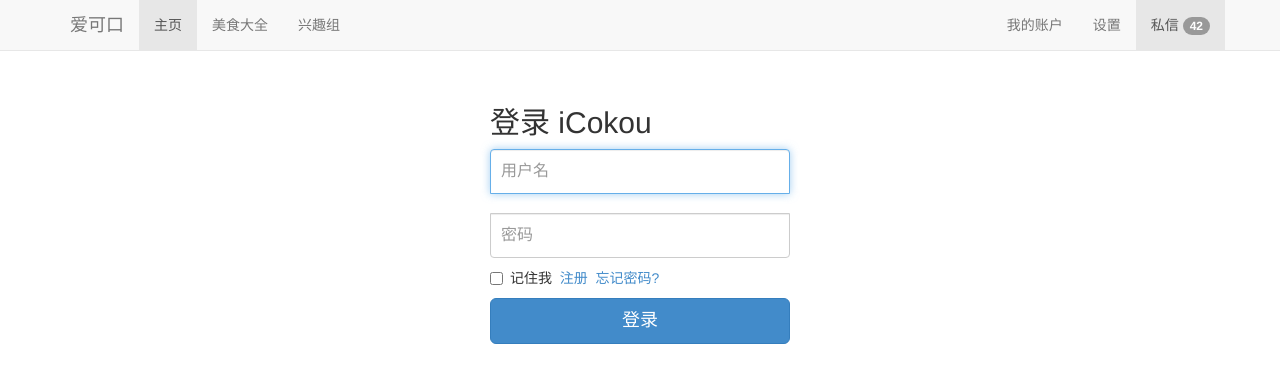
After one commit to alanshi/icokou, a Django app: page /passport/login in a window 1280 px wide. The commit adds this page. Shown: the top 383 px of the page. Run offline with Django 3.2, Linux system fonts and the light colour scheme; some libraries are stand-ins or nearby versions.

Commit message:
Add ????,??????,css?????url??

```diff
--- /dev/null
+++ b/icokou/static/css/signin.css
@@ -0,0 +1,36 @@
+
+
+.form-signin {
+  max-width: 330px;
+  padding: 15px;
+  margin: 0 auto;
+}
+.form-signin .form-signin-heading,
+.form-signin .checkbox {
+  margin-bottom: 10px;
+}
+.form-signin .checkbox {
+  font-weight: normal;
+}
+.form-signin .form-control {
+  position: relative;
+  font-size: 16px;
+  height: auto;
+  padding: 10px;
+  -webkit-box-sizing: border-box;
+     -moz-box-sizing: border-box;
+          box-sizing: border-box;
+}
+.form-signin .form-control:focus {
+  z-index: 2;
+}
+.form-signin input[type="email"] {
+  margin-bottom: -1px;
+  border-bottom-left-radius: 0;
+  border-bottom-right-radius: 0;
+}
+.form-signin input[type="password"] {
+  margin-bottom: 10px;
+  border-top-left-radius: 0;
+  border-top-right-radius: 0;
+}
--- a/icokou/templates/base.html
+++ b/icokou/templates/base.html
@@ -9,6 +9,7 @@
         <meta name="author" content="">
         <link rel="shortcut icon" href="/static/img/favicon.ico">
         <link href="{{STATIC_URL}}css/bootstrap.css" rel="stylesheet">
+        <link href="{{STATIC_URL}}css/signin.css" rel="stylesheet">
         <!-- HTML5 Shim and Respond.js IE8 support of HTML5 elements and media queries -->
         <!-- WARNING: Respond.js doesn't work if you view the page via file:// -->
         <!--[if lt IE 9]>
--- /dev/null
+++ b/icokou/templates/passport/login.html
@@ -0,0 +1,22 @@
+{% extends "base.html" %}
+{% block title %}登录{% endblock %}
+
+{% block content %}
+
+    <div class="container">
+        <form class="form-signin" role="form">
+            <h2 class="form-signin-heading">登录 iCokou</h2>
+            <input type="email" class="form-control" placeholder="用户名" required autofocus>
+            <br/>
+            <input type="password" class="form-control" placeholder="密码" required>
+            <label class="checkbox">
+              <input type="checkbox" value="remember-me"> 记住我
+              &nbsp;<a href="#">注册</a>
+              &nbsp;<a href="#">忘记密码?</a>
+            </label>
+            <button class="btn btn-lg btn-primary btn-block" type="submit">登录</button>
+        </form>
+
+    </div>
+
+{% endblock %}
--- a/icokou/urls.py
+++ b/icokou/urls.py
@@ -11,6 +11,7 @@ urlpatterns = patterns('',
     (r'^$', 'recommendSystem.views.views.Index'),
     (r'^recommendSystem/', include('recommendSystem.urls', namespace='recommendSystem', app_name='recommendSystem')),
     (r'^food/', include('food.urls', namespace='food', app_name='food')),
+    (r'^passport/', include('passport.urls', namespace='passport', app_name='passport')),
 
 )
 
--- /dev/null
+++ b/passport/urls.py
@@ -0,0 +1,9 @@
+#!/usr/bin/env python
+#coding=utf-8
+
+from django.conf.urls import patterns, url, include
+
+urlpatterns = patterns(
+    'passport.views.account',
+    url(regex = r'^login$',view = 'Login', name = 'Login'),
+)
```
Also changed, not shown: icokou/templates/passport/reg.html (added, +49 -0 lines).
